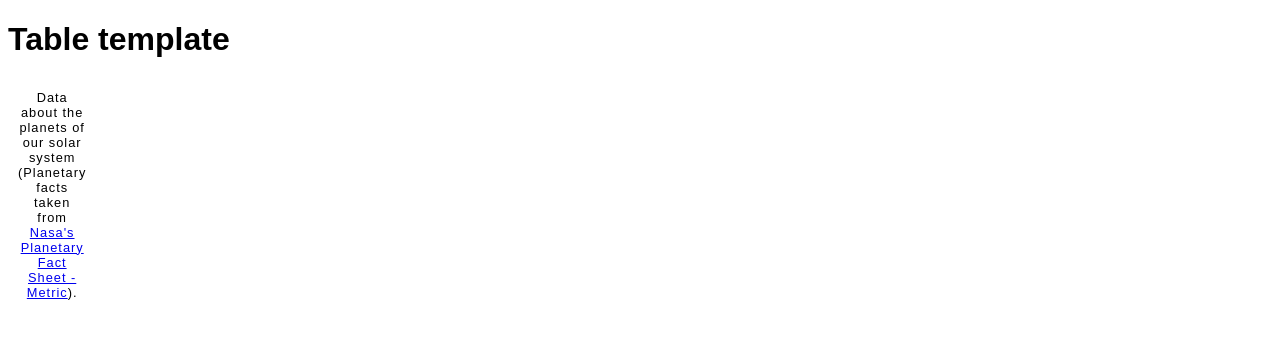
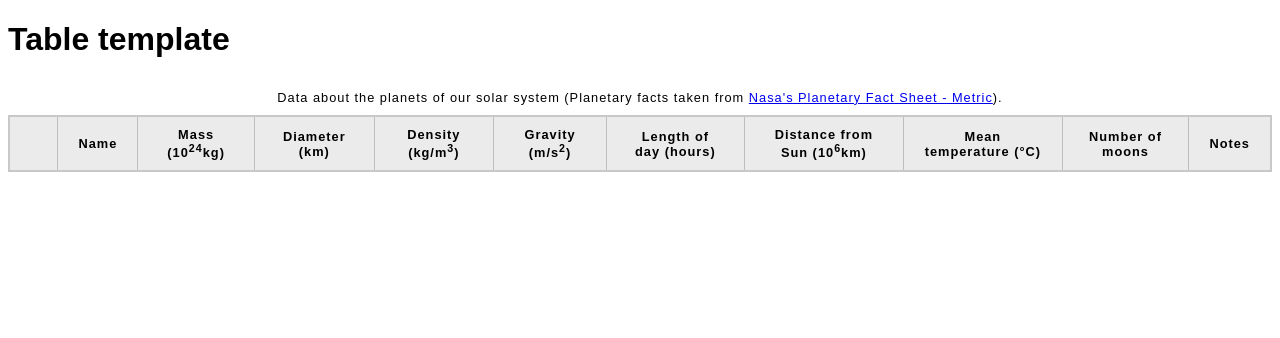
Before and after one commit to GaniyuSodiq/Planet-Data-Table, a plain HTML site: page index.html in a window 1280 px wide. Drawn offline with Linux system fonts and the light colour scheme.

Commit message:
Add a row to the table header containing all the column headers.

```diff
--- a/index.html
+++ b/index.html
@@ -13,7 +13,19 @@
                 Data about the planets of our solar system (Planetary facts taken from <a href="http://nssdc.gsfc.nasa.gov/planetary/factsheet/">Nasa's Planetary Fact Sheet - Metric</a>).
             </caption>
             <thead>
-
+                <tr>
+                    <th colspan="2">&ensp;</th>
+                    <th scope="row">Name</th>
+                    <th scope="row">Mass (10<sup>24</sup>kg)</th>
+                    <th scope="row">Diameter (km)</th>
+                    <th scope="row">Density (kg/m<sup>3</sup>)</th>
+                    <th scope="row">Gravity (m/s<sup>2</sup>)</th>
+                    <th scope="row">Length of day (hours)</th>
+                    <th scope="row">Distance from Sun (10<sup>6</sup>km)</th>
+                    <th scope="row">Mean temperature (°C)</th>
+                    <th scope="row">Number of moons</th>
+                    <th scope="row">Notes</th>
+                </tr>
             </thead>
             <tbody>
 
```
